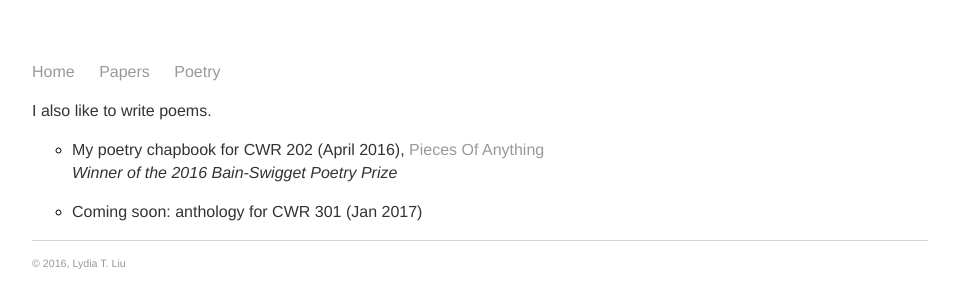
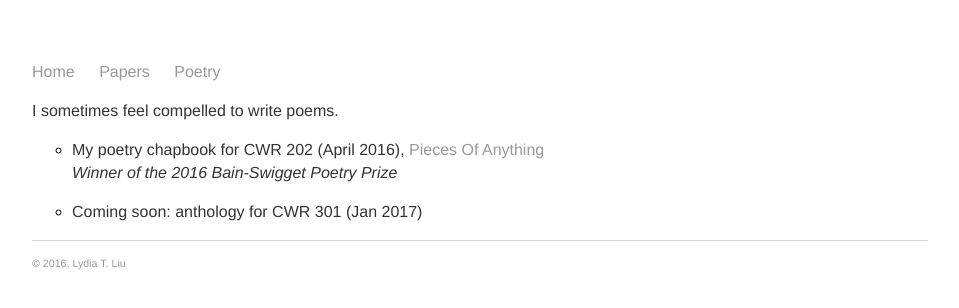
Before and after one commit to serenalwang/serenalwang.github.io, a Jekyll site: the page built from writing.md, in a window 1280 px wide. Shown: the top 308 px of the page, without its empty margins (160-1119 px from the left). Built offline with Jekyll 4.4.1, drawn with Linux system fonts in a browser that asks for light colours.

Commit message:
Update writing.md

```diff
--- a/writing.md
+++ b/writing.md
@@ -3,7 +3,7 @@ layout: default
 title: Writing
 ---
 
-I also like to write poems.
+I sometimes feel compelled to write poems.
 
 * My poetry chapbook for CWR 202 (April 2016), <a href="/chapbookmain">Pieces Of Anything</a>
 _Winner of the 2016 Bain-Swigget Poetry Prize_
```
